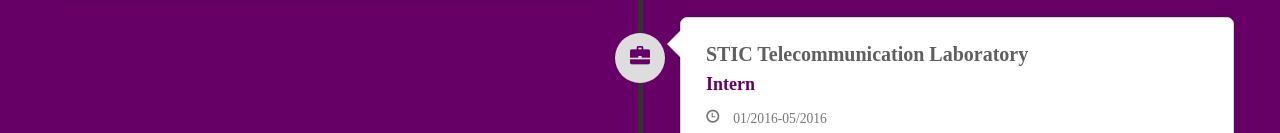
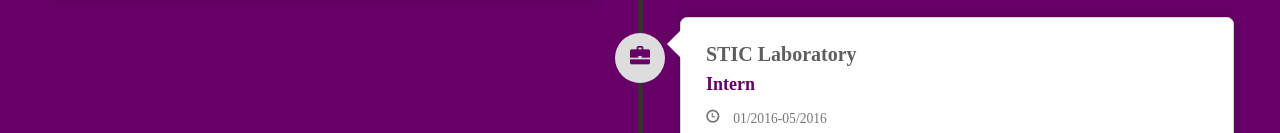
Before and after one commit to MimiaBena/MyCv, a website: page index.html in a window 1280 px wide. Shown: the part 2504-2637 px from the top of the page. Drawn offline with nearby package versions, Linux system fonts and the light colour scheme.

Commit message:
Update index.html

```diff
--- a/index.html
+++ b/index.html
@@ -227,7 +227,7 @@
                     <div class="timeline-panel-container-inverted">
                         <div class="timeline-panel">
                             <div class="timeline-heading ">
-                                <h3>STIC Telecommunication Laboratory</h3>
+                                <h3>STIC Laboratory</h3>
                                 <h4>Intern</h4>
                                 <p class="text-muted"><small class="glyphicon glyphicon-time"> 01/2016-05/2016</small>
                                 </p>
```
